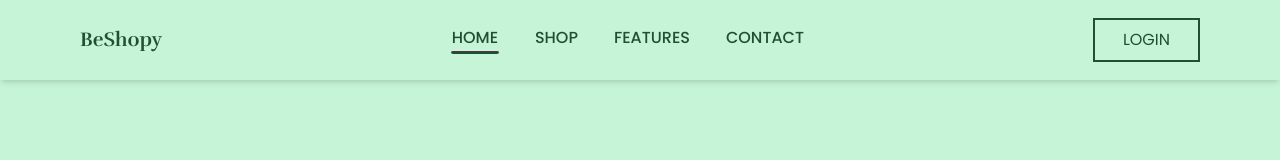
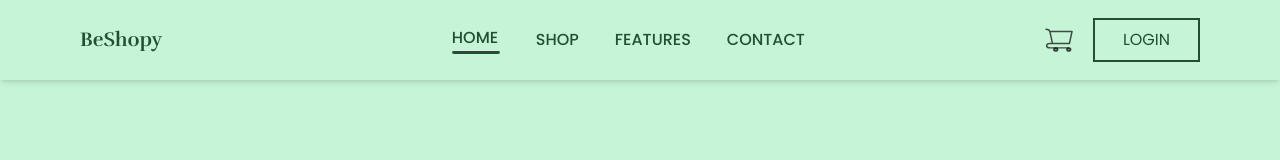
Before and after one commit to BeniSamuel/-BeShopy, a React (Vite) app: page / in a window 1280 px wide. Shown: the top 160 px of the page. Built offline with nearby package versions, Linux system fonts and the light colour scheme.

Commit message:
Added responsiveness to navbar

```diff
--- a/src/Components/Home/Footer/Footer.jsx
+++ b/src/Components/Home/Footer/Footer.jsx
@@ -7,7 +7,7 @@ import { Link } from 'react-router-dom'
 const Footer = () => {
   return (
     <div className=' py-14 bg-[#224F34] flex flex-col gap-16'>
-        <div className=' flex flex-col gap-8 md:flex-row md:gap-40 md:justify-center '>
+        <div className=' flex flex-col px-6 gap-8 md:flex-row md:gap-40 md:justify-center '>
             <div className=' flex flex-col gap-3'>
                 <div className=' text-2xl text-white font-bold font-rufina'>BeShopy</div>
                 <p className=' font-roboto text-white'>Social Media</p>
--- a/src/Components/Home/Hero/Hero.jsx
+++ b/src/Components/Home/Hero/Hero.jsx
@@ -3,7 +3,7 @@ import hero_img from '../../../assets/Hero/Hero_1.png'
 
 const Hero = () => {
     return (
-        <div className=' flex flex-col gap-12 items-center md:flex-row md:items-center md:justify-between  bg-[#C5F5D6] px-20 md:h-[90vh]'>
+        <div className=' flex flex-col py-12 gap-12 items-center md:flex-row md:items-center md:justify-between  bg-[#C5F5D6] px-20 md:h-[90vh]'>
             <div className=' flex flex-col gap-6'>
                 <div className=' text-[#224F34] font-bold text-3xl md:text-5xl font-rufina'>
                     Discover fine product<br />
--- a/src/Components/Home/Navbar/Navbar.jsx
+++ b/src/Components/Home/Navbar/Navbar.jsx
@@ -1,9 +1,11 @@
 import React, { useState, useEffect } from "react";
 import { Link, useLocation } from "react-router-dom";
+import cart from "../../../assets/cart.svg";
 
 const Navbar = () => {
   const location = useLocation();
   const [section, setSection] = useState("home");
+  const [isMobileMenuOpen, setIsMobileMenuOpen] = useState(false);
 
   // Update section based on the current route
   useEffect(() => {
@@ -19,35 +21,75 @@ const Navbar = () => {
     }
   }, [location.pathname]);
 
+  // Toggle mobile menu
+  const toggleMobileMenu = () => {
+    setIsMobileMenuOpen(!isMobileMenuOpen);
+  };
+
   return (
-    <div className=" bg-[#C5F5D6] flex flex-row justify-between md:justify-between md:items-center px-20 items-center h-20 shadow-md sticky top-0 z-50">
-      <div className=" text-xl text-[#224F34] font-rufina font-bold cursor-pointer">
+    <div className="bg-[#C5F5D6] flex justify-between items-center px-6 md:px-20 h-20 shadow-md sticky top-0 z-50">
+      <div className="text-xl text-[#224F34] font-rufina font-bold cursor-pointer">
         <Link to="/">BeShopy</Link>
       </div>
 
-      <ul className=" flex flex-col md:flex-row gap-9">
-        <li className=" font-medium text-[#224F34] flex flex-col items-center cursor-pointer font-poppins">
-          <Link to="/">HOME</Link>
-          {section === "home" ? <hr className=" bg-[#224F34] w-12 h-1 rounded-xl" /> : null}
+      {/* Hamburger Icon for Mobile */}
+      <div className="md:hidden cursor-pointer" onClick={toggleMobileMenu}>
+        <div className="w-6 h-0.5 bg-[#224F34] mb-1"></div>
+        <div className="w-6 h-0.5 bg-[#224F34] mb-1"></div>
+        <div className="w-6 h-0.5 bg-[#224F34]"></div>
+      </div>
+
+      {/* Desktop Menu and Mobile Dropdown */}
+      <div
+        className={`${
+          isMobileMenuOpen ? "flex" : "hidden"
+        } md:flex flex-col md:flex-row md:gap-[15rem] md:items-center md:shadow-none absolute md:static top-20 left-0 w-full md:w-auto bg-[#C5F5D6] p-5 md:p-0 shadow-md z-50`}
+      >
+        <ul className="flex flex-col md:flex-row gap-4 md:gap-9 items-center">
+          <li className="font-medium text-[#224F34] cursor-pointer font-poppins">
+            <Link to="/" onClick={() => setIsMobileMenuOpen(false)}>
+              HOME
+            </Link>
+            {section === "home" ? (
+              <hr className="bg-[#224F34] w-12 h-1 rounded-xl" />
+            ) : null}
           </li>
-        <li className=" font-medium text-[#224F34] flex flex-col items-center cursor-pointer font-poppins">
-          <Link to="/shop">SHOP</Link>
-          {section === "shop" ? <hr className=" bg-[#224F34] w-11 h-1 rounded-xl" /> : null}
+          <li className="font-medium text-[#224F34] cursor-pointer font-poppins">
+            <Link to="/shop" onClick={() => setIsMobileMenuOpen(false)}>
+              SHOP
+            </Link>
+            {section === "shop" ? (
+              <hr className="bg-[#224F34] w-11 h-1 rounded-xl" />
+            ) : null}
           </li>
-        <li className=" font-medium text-[#224F34] flex flex-col items-center cursor-pointer font-poppins">
-          <Link to="/features">FEATURES</Link>
-          {section === "features" ? <hr className=" bg-[#224F34] w-20 h-1 rounded-xl" /> : null}
+          <li className="font-medium text-[#224F34] cursor-pointer font-poppins">
+            <Link to="/features" onClick={() => setIsMobileMenuOpen(false)}>
+              FEATURES
+            </Link>
+            {section === "features" ? (
+              <hr className="bg-[#224F34] w-20 h-1 rounded-xl" />
+            ) : null}
           </li>
-        <li className=" font-medium text-[#224F34] flex flex-col items-center cursor-pointer font-poppins">
-          <Link to="/contact">CONTACT</Link>
-          {section === "contact" ? <hr className=" bg-[#224F34] w-20 h-1 rounded-xl" /> : null}
+          <li className="font-medium text-[#224F34] cursor-pointer font-poppins">
+            <Link to="/contact" onClick={() => setIsMobileMenuOpen(false)}>
+              CONTACT
+            </Link>
+            {section === "contact" ? (
+              <hr className="bg-[#224F34] w-20 h-1 rounded-xl" />
+            ) : null}
           </li>
         </ul>
 
+        <div className="flex flex-col md:flex-row items-center gap-5 mt-4 md:mt-0">
           <div>
-        <button className=" border-[#224F34] border-2 px-7 py-2 text-[#224F34] font-poppins">
-          <Link to="/login">LOGIN</Link>
+            <img src={cart} className="w-7" alt="Cart Icon" />
+          </div>
+          <button className="border-[#224F34] border-2 px-7 py-2 text-[#224F34] font-poppins">
+            <Link to="/login" onClick={() => setIsMobileMenuOpen(false)}>
+              LOGIN
+            </Link>
           </button>
+        </div>
       </div>
     </div>
   );
--- a/src/Components/Product/ProdCout.jsx
+++ b/src/Components/Product/ProdCout.jsx
@@ -26,6 +26,7 @@ const ProdCout = (props) => {
             <div className=' font-poppins'>
                 ${props.price * count}
             </div>
+            <button className=' text-white font-poppins bg-[#224F34] px-6 py-2'>Add to Cart</button>
         </div>
 
     </div>
```
Also changed, not shown: src/Components/Contact/ContactUs.jsx (added). Lines whose indentation alone changed are shown as unchanged.
